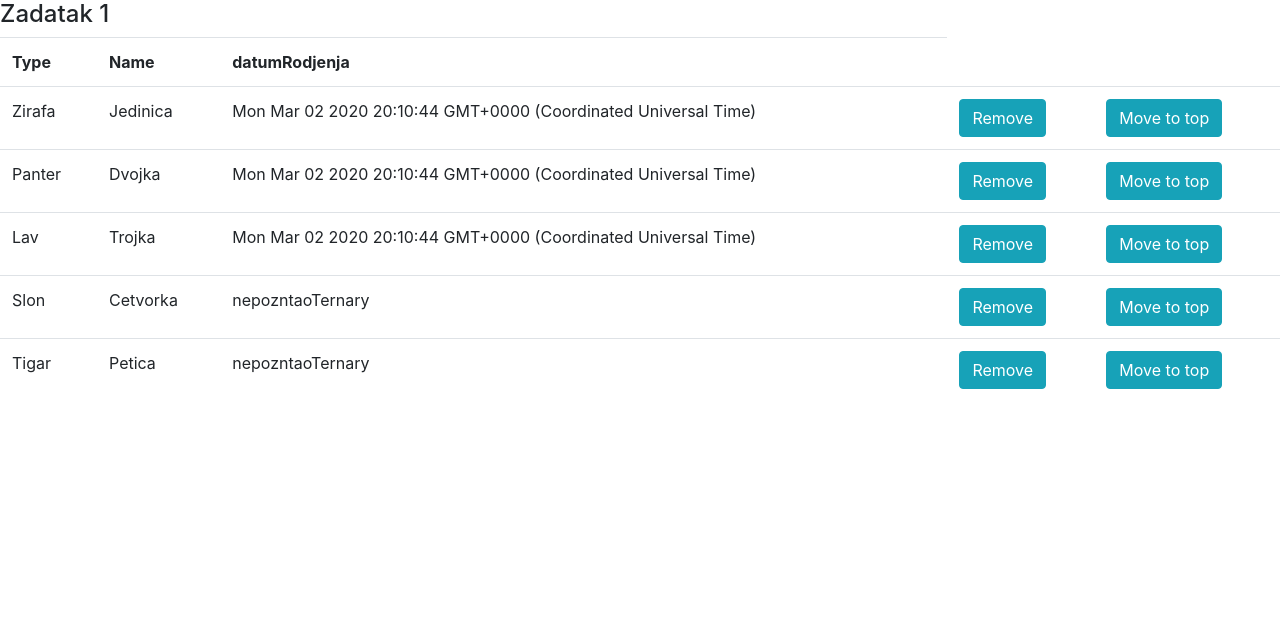
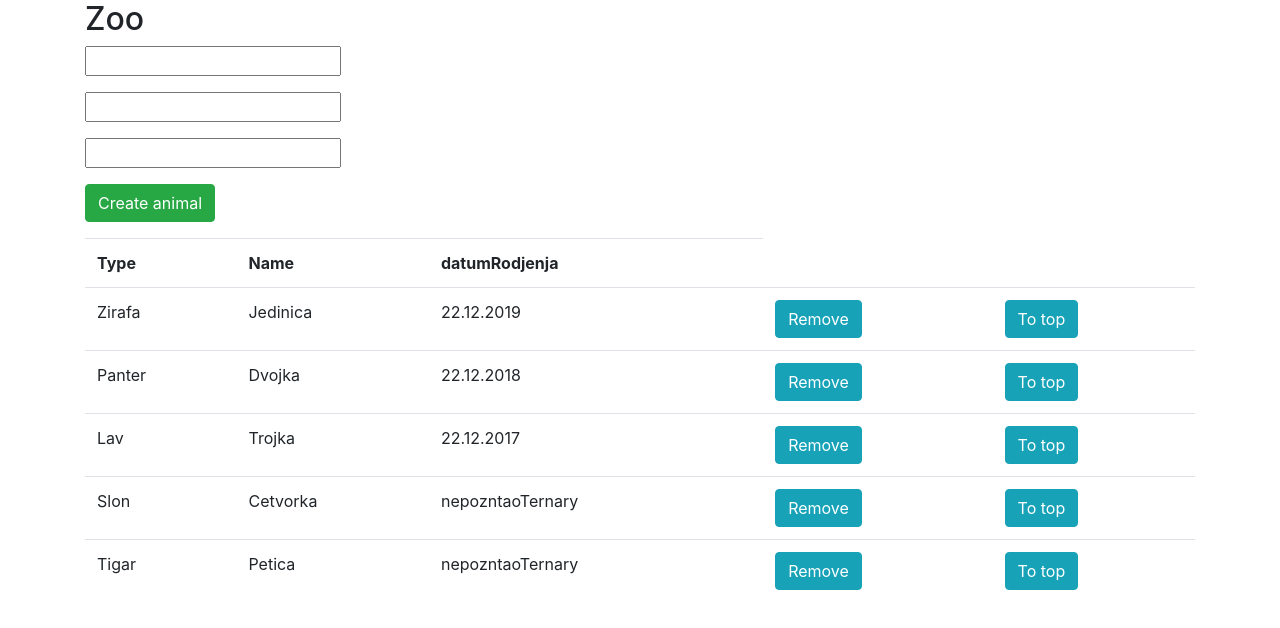
Before and after one commit to Ranagol/zoo, a Vue app: page / in a window 1280 px wide. Shown: the top 628 px of the page. Built offline with nearby package versions, Linux system fonts and the light colour scheme.

Commit message:
Zadatak 5

```diff
--- a/src/App.vue
+++ b/src/App.vue
@@ -1,6 +1,15 @@
 <template>
-  <div id="app">
-    <h4>Zadatak 1</h4>
+  <div id="app" class="container">
+    <h2>Zoo</h2>
+
+    <form >
+      <input v-model="type" type="text" class="form-group"><br>
+      <input v-model="name" type="text" class="form-group"><br>
+      <input v-model="datumRodjenja" type="text" class="form-group"><br>
+      <button @click.prevent="addAnimal" class="btn btn-success form-group">Create animal</button>
+    </form>
+
+
     <table class="table">
       <tr>
         <th>Type</th>
@@ -11,7 +20,7 @@
         <td>{{ animal.name }}</td>
         <td>{{animal.datumRodjenja ? animal.datumRodjenja : 'nepozntaoTernary'  }}</td>
         <td><button class="btn btn-info" @click="removeAnimal(animal)">Remove</button></td>
-        <td><button class="btn btn-info" @click="moveToTop(animal)" >Move to top</button></td>
+        <td><button class="btn btn-info" @click="moveToTop(animal)" >To top</button></td>
       </tr>
     </table>
 
@@ -30,21 +39,24 @@ export default {
   name: 'App',
   data(){
     return {
+      type:'',
+      name:'',
+      datumRodjenja:'',
       AnimalList: [
         {
           type: 'Zirafa',
           name: 'Jedinica',
-          datumRodjenja: new Date(),
+          datumRodjenja: '22.12.2019',
         },
         {
           type: 'Panter',
           name: 'Dvojka',
-          datumRodjenja: new Date(),
+          datumRodjenja: '22.12.2018',
         },
         {
           type: 'Lav',
           name: 'Trojka',
-          datumRodjenja: new Date(),
+          datumRodjenja: '22.12.2017',
         },
         {
           type: 'Slon',
@@ -72,6 +84,12 @@ export default {
       //console.log(index);
       this.AnimalList.splice(index, 1);
       this.AnimalList.unshift(animal);
+    },
+    createAnimal(){
+      return { type: this.type, name: this.name, datumRodjenja: this.datumRodjenja }
+    },
+    addAnimal(){
+      this.AnimalList.push(this.createAnimal());
     }
   }
 
```
